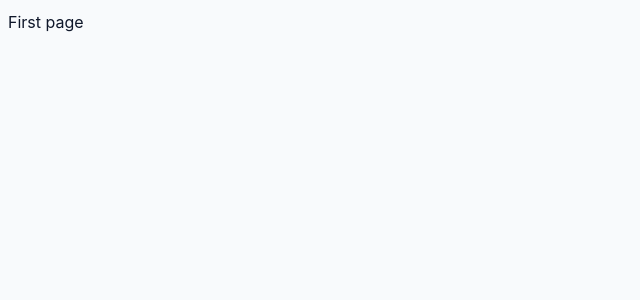
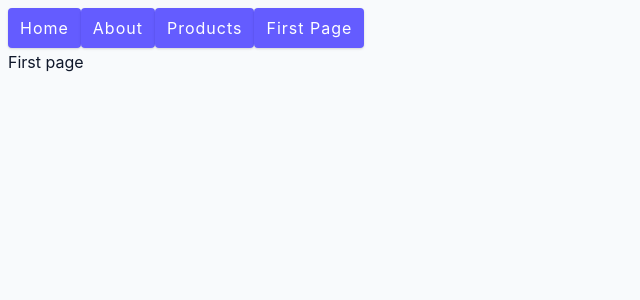
Before and after one commit to chaudhuree/react-router-6, a React (Create React App) app: page / in a window 1280 px wide. Shown: the top 300 px of the page, without its empty margins (0-640 px from the left). Built offline with nearby package versions, Linux system fonts and the light colour scheme.

Commit message:
docs: Link

```diff
--- a/src/App.js
+++ b/src/App.js
@@ -1,9 +1,14 @@
-import { BrowserRouter as Router, Route, Routes } from 'react-router-dom';
+import { BrowserRouter as Router, Link, Route, Routes } from 'react-router-dom';
 import About from './pages/About';
 import Home from './pages/Home';
 import Products from './pages/Products';
 function App() {
   return <Router>
+  <Link to='/home' className='btn'>Home</Link>
+  <Link to='/about' className='btn'>About</Link>
+  <Link to='/products' className='btn'>Products</Link>
+  <Link to='/' className='btn'>First Page</Link>
+
     <Routes>
       <Route path='/' element={<div>First page</div>}></Route>
       <Route path='home' element={<Home/>}/>
```
